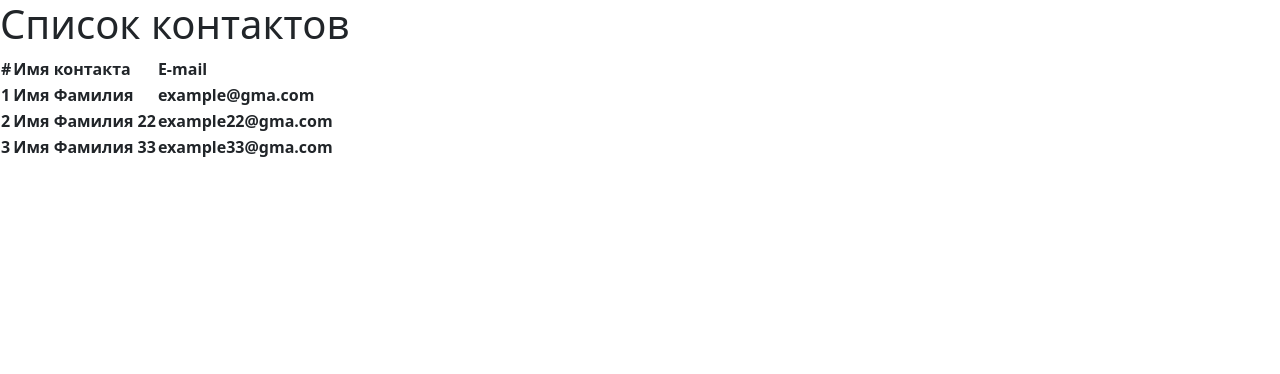
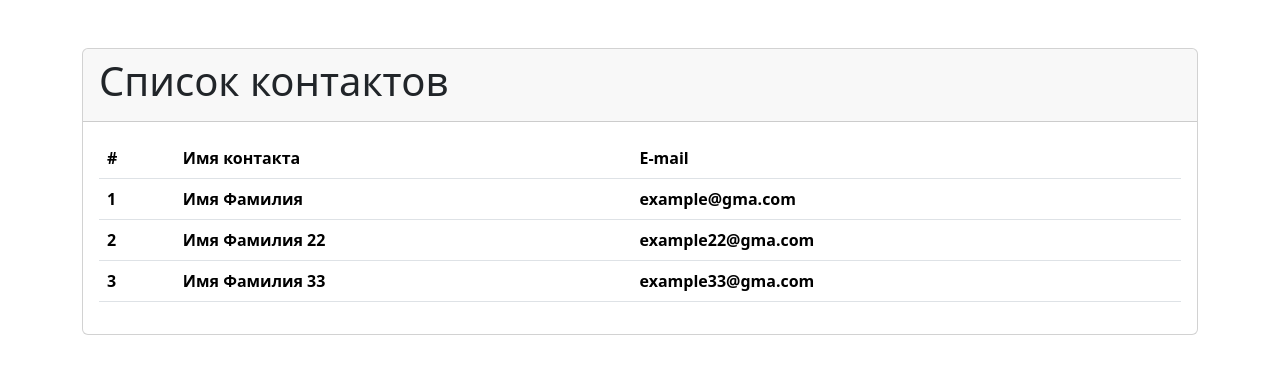
Before and after one commit to GageOsu/C-React-Bootstrap-Contacts-CRUD, a React (Vite) app in the folder client/: page / in a window 1280 px wide. Shown: the top 374 px of the page. Built offline with nearby package versions, Linux system fonts and the light colour scheme.

Commit message:
create one card bootstrap

```diff
--- a/client/src/App.jsx
+++ b/client/src/App.jsx
@@ -1,14 +1,15 @@
 import { useState } from 'react'
 
-function App() {
+const App = () => {
   return (
-    <div>
-      <div>
-        <div>
+    <div className="container mt-5">
+      <div className="card">
+        <div className="card-header">
           <h1>Список контактов</h1>
         </div>
-        <div>
-          <table>
+
+        <div className="card-body">
+          <table className="table table-hover">
             <thead>
               <tr>
                 <th>#</th>
```
